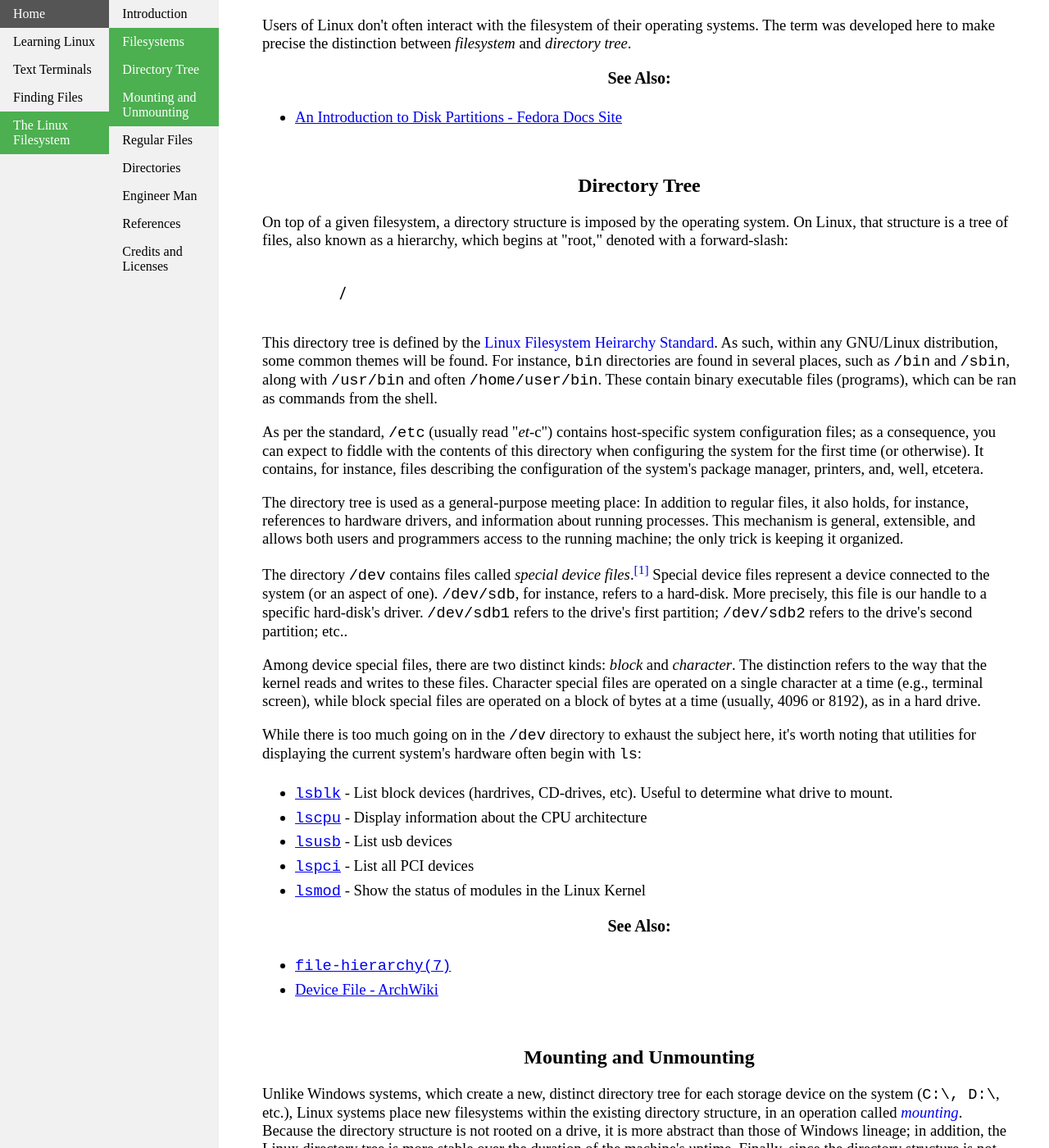
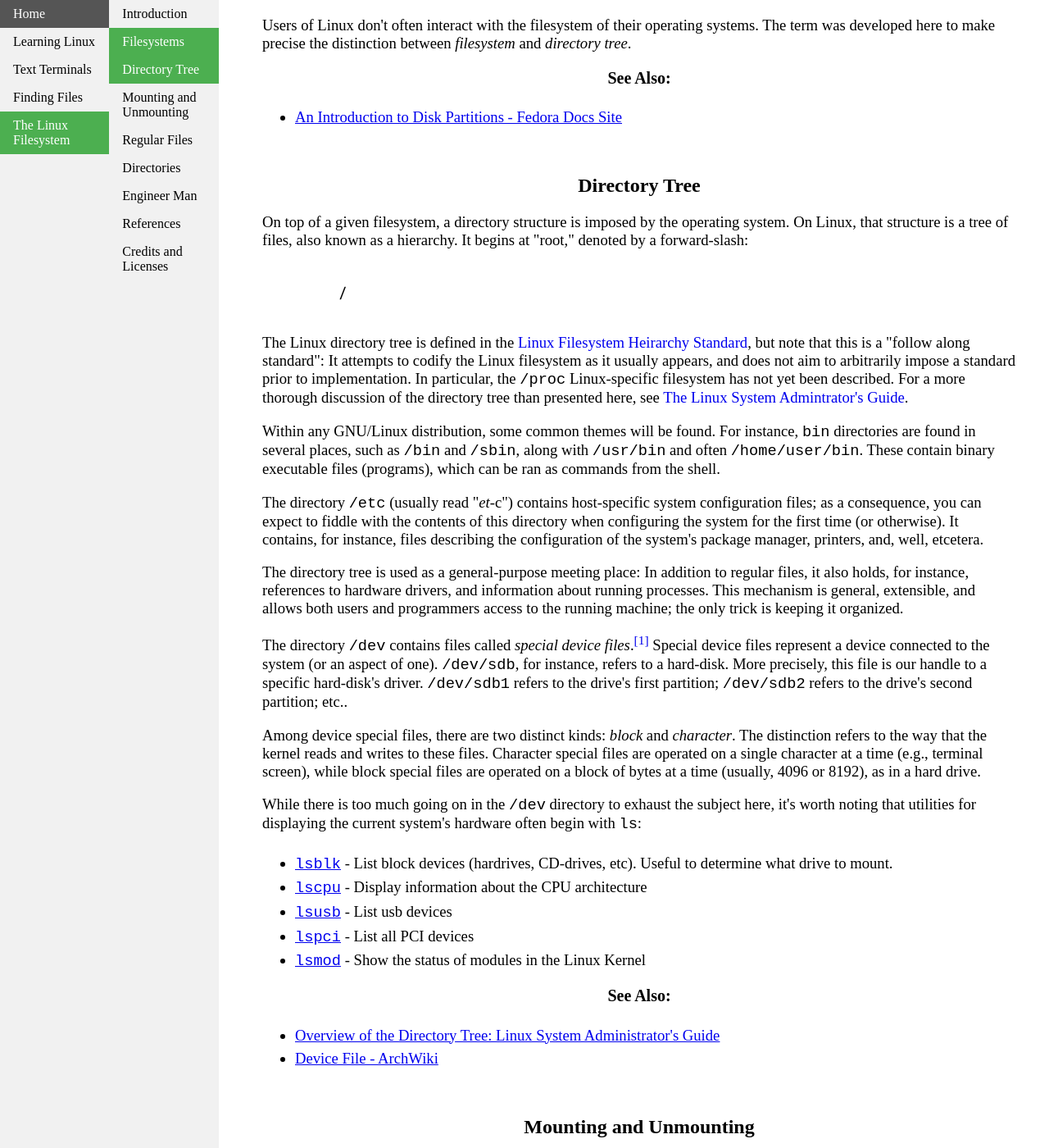
Before and after one commit to josh-59/Learning-Linux, a Jekyll site: the page built from linux-filesystem.html, in a window 1280 px wide and 1400 px high, scrolled down 884 px. Shown: the whole window at 82% size. Built offline with Jekyll 4.4.1, drawn with Linux system fonts in a browser that asks for light colours; some of the changed text lies outside the part shown.

Commit message:
Added resource, Linux System Admin's Guide

```diff
--- a/linux-filesystem.html
+++ b/linux-filesystem.html
@@ -112,8 +112,8 @@ title: The Linux Filesystem
 
 	<p>
 		On top of a given filesystem, a directory structure is imposed by the operating system.
-        On Linux, that structure is a tree of files, also known as a hierarchy, which begins at "root,"
-		denoted with a forward-slash:
+        On Linux, that structure is a tree of files, also known as a hierarchy.
+		It begins at "root," denoted by a forward-slash:
 	</p>
 
 	<div class="code">
@@ -121,9 +121,18 @@ title: The Linux Filesystem
 	</div>
 
 	<p>
-        This directory tree is defined
-		by the <a href="https://www.pathname.com/fhs/pub/fhs-2.3.pdf">Linux Filesystem Heirarchy Standard</a>.
-		As such, within any GNU/Linux distribution, some common themes will be found.
+        The Linux directory tree is defined
+		in the <a href="https://refspecs.linuxfoundation.org/fhs.shtml">Linux Filesystem Heirarchy Standard</a>,
+		but note that this is a "follow along standard":  It attempts to codify the
+		Linux filesystem as it usually appears, and does not aim to arbitrarily impose a
+		standard prior to implementation.
+		In particular, the <code>/proc</code> Linux-specific filesystem has not yet been described.
+		For a more thorough discussion of the directory tree than presented here, see
+		<a href="https://www.tldp.org/LDP/sag/html/dir-tree-overview.html">The Linux System Admintrator's Guide</a>.
+	</p>
+
+	<p>
+		Within any GNU/Linux distribution, some common themes will be found.
         For instance, <code>bin</code> directories are found in several places, such as
         <code>/bin</code> and <code>/sbin</code>, along with <code>/usr/bin</code> and often
         <code>/home/user/bin</code>.
@@ -132,7 +141,7 @@ title: The Linux Filesystem
     </p>
 
     <p>
-        As per the standard, <code>/etc</code> (usually read "<em>et</em>-c") contains host-specific
+        The directory <code>/etc</code> (usually read "<em>et</em>-c") contains host-specific
         system configuration files; as a consequence, you can expect to fiddle
 		with the contents of this directory when configuring the system for the first time
         (or otherwise).
@@ -184,7 +193,7 @@ title: The Linux Filesystem
 
 	<h3>See Also:</h3>
 		<ul>
-			<li><a href="https://www.man7.org/linux/man-pages/man7/file-hierarchy.7.html"><code>file-hierarchy(7)</code></a></li>
+			<li><a href="https://www.tldp.org/LDP/sag/html/dir-tree-overview.html">Overview of the Directory Tree: Linux System Administrator's Guide</a></li>
 			<li><a href="https://wiki.archlinux.org/index.php/Device_file">Device File - ArchWiki</a></li>
 		</ul>
 	</div>
@@ -212,7 +221,7 @@ title: The Linux Filesystem
 			Suppose you have a usb stick with some music on it, and you'd
 			like to access its contents.
 			After it's plugged into your computer, the hardware, then the kernel,
-			recognize it, but it is unaccessible:
+			recognize it, but it may not be accessible:
 		</p>
 
 		<img style="width:80%" src="assets/img/mounting.png">
@@ -323,6 +332,8 @@ title: The Linux Filesystem
 
 		<div id="directories" class="content">
 			<h2>Directories</h2>
+			<p>
+				Directories form non-leaf nodes in the Unix/Linux directory tree.
 
 
 
```
Also changed, not shown: other parts of linux-filesystem.html (+1 -1 lines).
